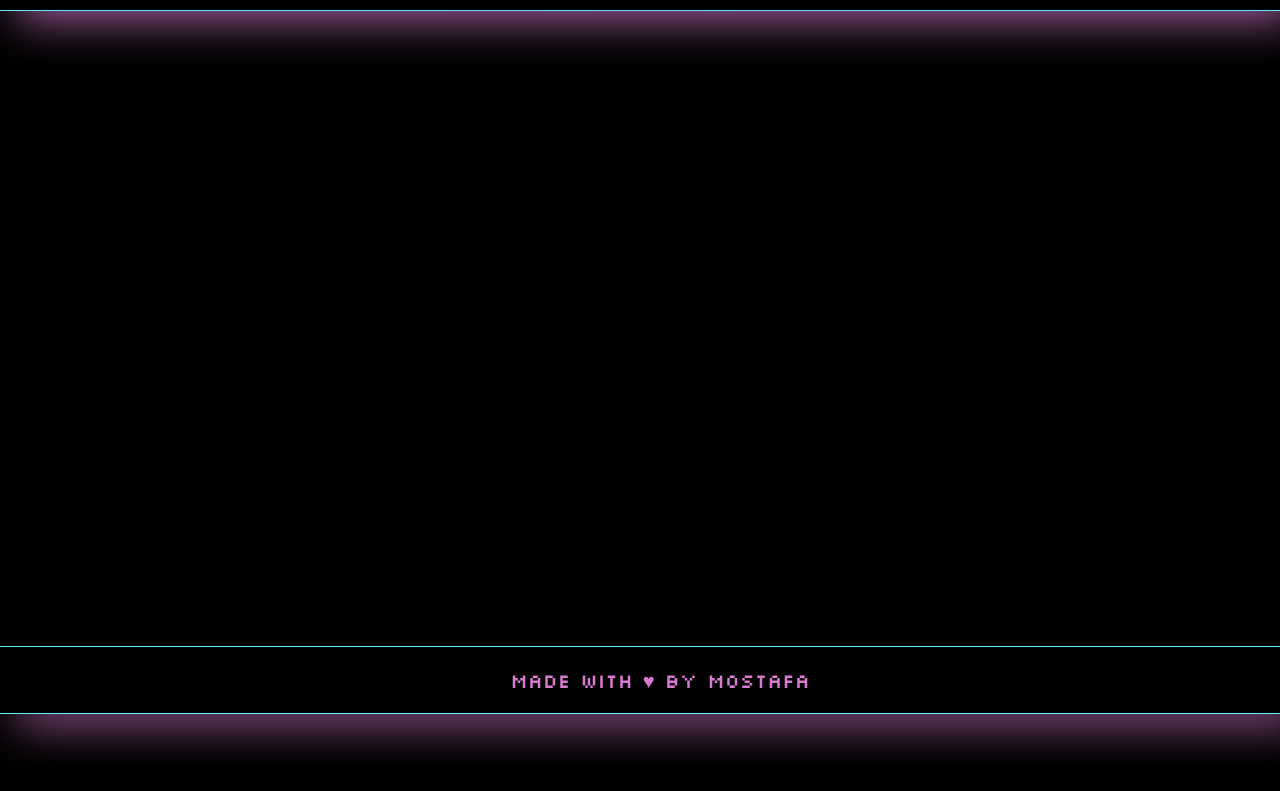
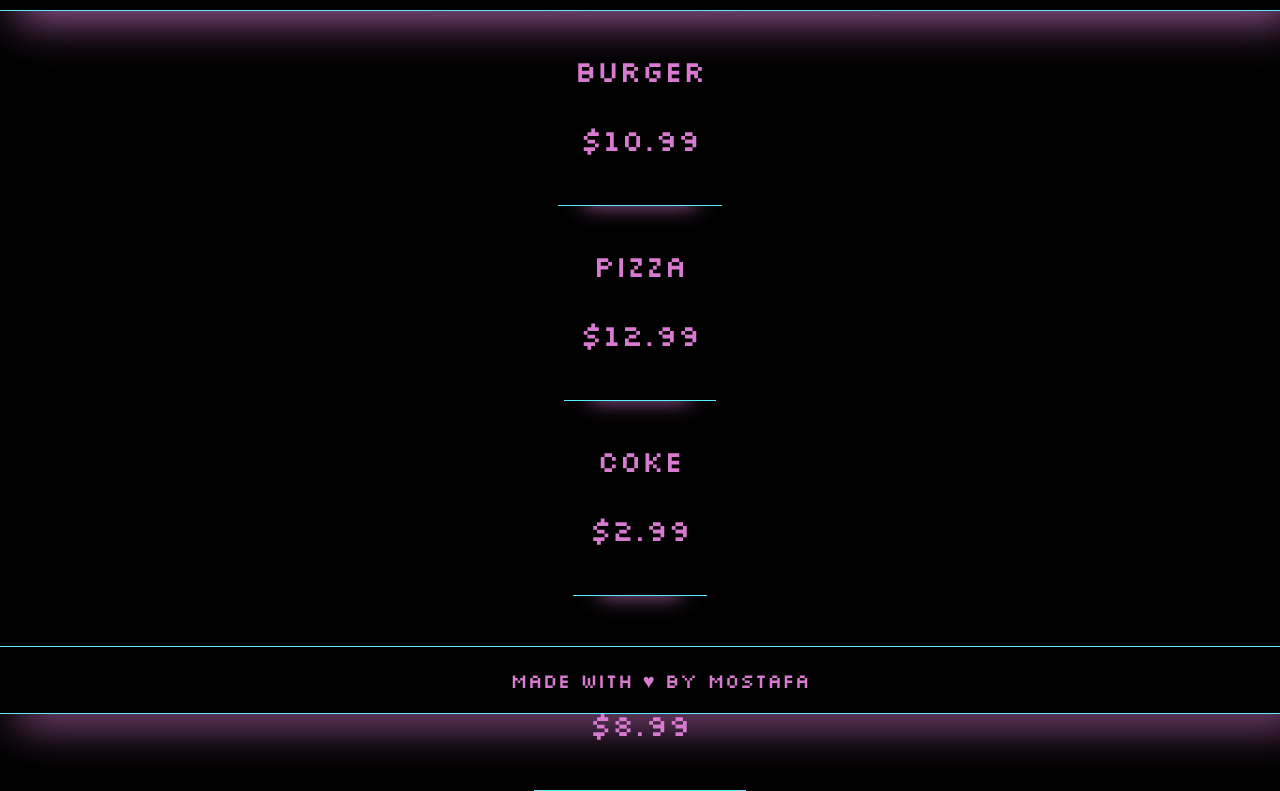
Before and after one commit to mostafaessam007/Restaurant-, a website built with webpack: page src/template.html in a window 1280 px wide. Both pictures are taken after a click on the button "Menu". Shown: the part 86-877 px from the top of the page. Before the commit the page ends 800 px from the top, so only its background shows below. Built offline with nearby package versions, Linux system fonts and the light colour scheme.

Commit message:
Add content for Menu.js and About.js, and style it.

```diff
--- a/src/About.js
+++ b/src/About.js
@@ -2,13 +2,23 @@
 
 export const aboutContentFun=() =>{
 const aboutContent= document.createElement('div');
-const aboutInfo = document.createElement('div');
-aboutInfo.classList.add('menuItem');
-aboutInfo.textContent="This is the restuarant's full history"
-aboutContent.appendChild(aboutInfo)
+aboutContent.classList.add('aboutContent');
+
+// About container
+const aboutContainer = document.createElement('div');
+aboutContainer.classList.add('aboutContainer');
+
+const aboutHead = document.createElement('p');
+aboutHead.classList.add('aboutHead');
+aboutHead.textContent = "Who are we?";
+
+const aboutParagraph = document.createElement('p');
+aboutParagraph.classList.add('aboutParagraph');
+aboutParagraph.textContent = "Yum ".repeat(20) + "burger since 1985!";
+
+aboutContainer.append(aboutHead, aboutParagraph);
+
+aboutContent.appendChild(aboutContainer);
 
 return aboutContent
 }
-
-
-// Write a paragraph about the reseturants's history
--- a/src/Menu.js
+++ b/src/Menu.js
@@ -1,13 +1,65 @@
 //add a function that create content and then append it to content div
 export const menuContentFun=() =>{
 const menuContent= document.createElement('div');
-const menuItem = document.createElement('div');
-menuItem.classList.add('menuItem');
-menuItem.textContent="This is a menu item";
-menuContent.appendChild(menuItem);
+menuContent.classList.add('menuContent');
+
+// Burger
+const burgerContainer = document.createElement('div');
+burgerContainer.classList.add('menuItemContainer');
+
+const burgerName = document.createElement('p');
+burgerName.classList.add('menuItemName');
+burgerName.textContent = "Burger";
+
+const burgerPrice = document.createElement('p');
+burgerPrice.classList.add('menuItemPrice');
+burgerPrice.textContent = "$10.99";
+
+burgerContainer.append(burgerName, burgerPrice);
+
+// Pizza
+const pizzaContainer = document.createElement('div');
+pizzaContainer.classList.add('menuItemContainer');
+
+const pizzaName = document.createElement('p');
+pizzaName.classList.add('menuItemName');
+pizzaName.textContent = "Pizza";
+
+const pizzaPrice = document.createElement('p');
+pizzaPrice.classList.add('menuItemPrice');
+pizzaPrice.textContent = "$12.99";
+
+pizzaContainer.append(pizzaName, pizzaPrice);
+
+// Coke
+const cokeContainer = document.createElement('div');
+cokeContainer.classList.add('menuItemContainer');
+
+const cokeName = document.createElement('p');
+cokeName.classList.add('menuItemName');
+cokeName.textContent = "Coke";
+
+const cokePrice = document.createElement('p');
+cokePrice.classList.add('menuItemPrice');
+cokePrice.textContent = "$2.99";
+
+cokeContainer.append(cokeName, cokePrice);
+
+// Pancakes
+const pancakesContainer = document.createElement('div');
+pancakesContainer.classList.add('menuItemContainer');
+
+const pancakesName = document.createElement('p');
+pancakesName.classList.add('menuItemName');
+pancakesName.textContent = "Pancakes";
+
+const pancakesPrice = document.createElement('p');
+pancakesPrice.classList.add('menuItemPrice');
+pancakesPrice.textContent = "$8.99";
+
+pancakesContainer.append(pancakesName, pancakesPrice);
+
+menuContent.append(burgerContainer, pizzaContainer, cokeContainer, pancakesContainer);
 
 return menuContent
 }
-
-
-// add 3 menu items, each one in a card with it's price
--- a/src/style.css
+++ b/src/style.css
@@ -105,9 +105,72 @@ footer{
     max-width: 600px;
 }
 
+.menuContent {
+    display: flex;
+    flex-direction: column;
+    justify-content: center;
+    align-items: center;
+}
+
+.menuItemContainer {
+    display: flex;
+    flex-direction: column;
+    justify-content: center;
+    align-items: center;
+    margin-top: 1.5em;
+    padding: 1em;
+    border-bottom: 1px solid #57ebff;
+    box-shadow: 0px 26px 20px -26px rgba(216,123,208,0.75);
+    -webkit-box-shadow: 0px 26px 20px -26px rgba(216,123,208,0.75);
+    -moz-box-shadow: 0px 26px 20px -26px rgba(216,123,208,0.75);
+}
+
+.menuItemName,
+.menuItemPrice {
+    color: #D87BD0;
+    font-size: 30px;
+    padding-bottom: 1em;
+    text-align: center;
+    max-width: 600px;
+}
+
 .workingHoursHead,
 .addressHead {
     color: #D87BD0;
     font-size: 40px;
     margin-bottom: 0.5em;
 }
+
+.aboutContent {
+    display: flex;
+    flex-direction: column;
+    justify-content: center;
+    align-items: center;
+}
+
+.aboutContainer {
+    display: flex;
+    flex-direction: column;
+    justify-content: center;
+    align-items: center;
+    margin-top: 1.5em;
+    padding: 1em;
+    border-bottom: 1px solid #57ebff;
+    box-shadow: 0px 26px 20px -26px rgba(216,123,208,0.75);
+    -webkit-box-shadow: 0px 26px 20px -26px rgba(216,123,208,0.75);
+    -moz-box-shadow: 0px 26px 20px -26px rgba(216,123,208,0.75);
+}
+
+.aboutHead {
+    color: #D87BD0;
+    font-size: 50px;
+    margin-bottom: 0.5em;
+}
+
+.aboutParagraph {
+    color: #D87BD0;
+    font-size: 30px;
+    padding-bottom: 1em;
+    text-align: center;
+    max-width: 600px;
+}
```
